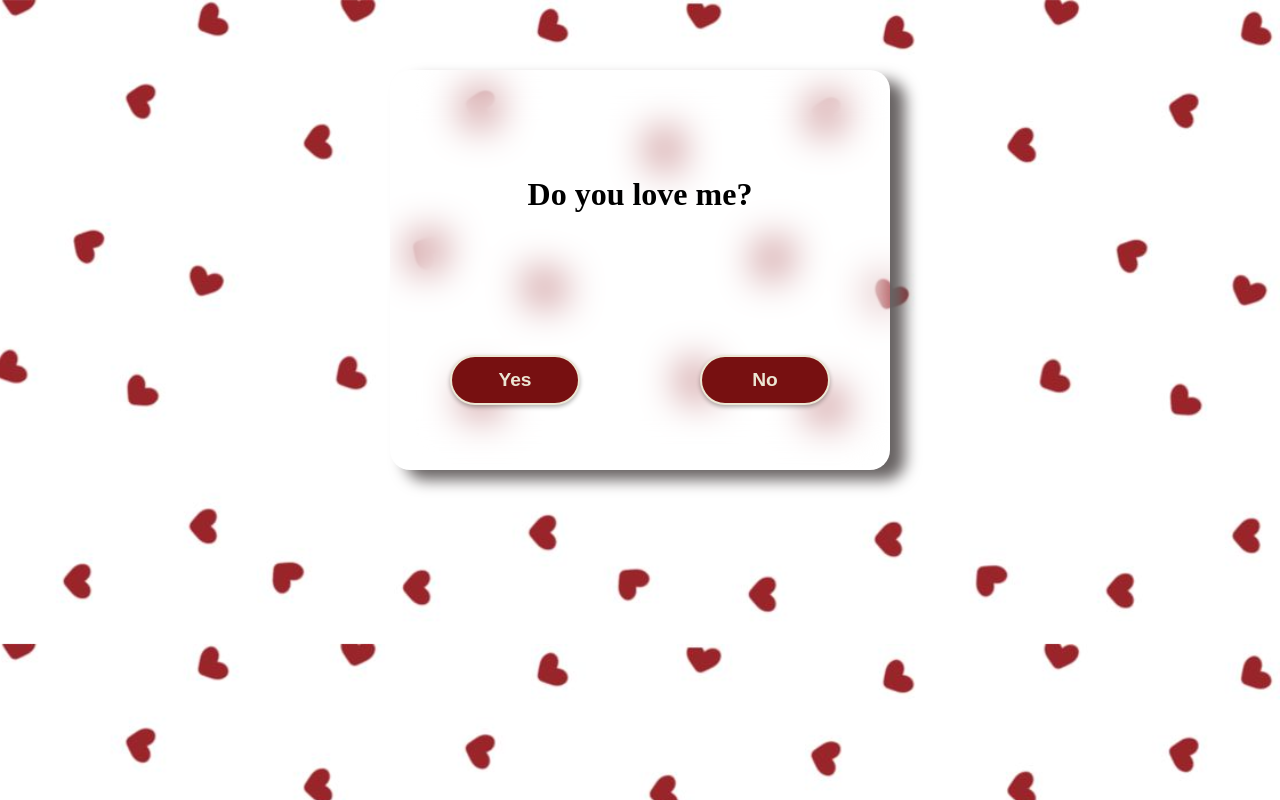
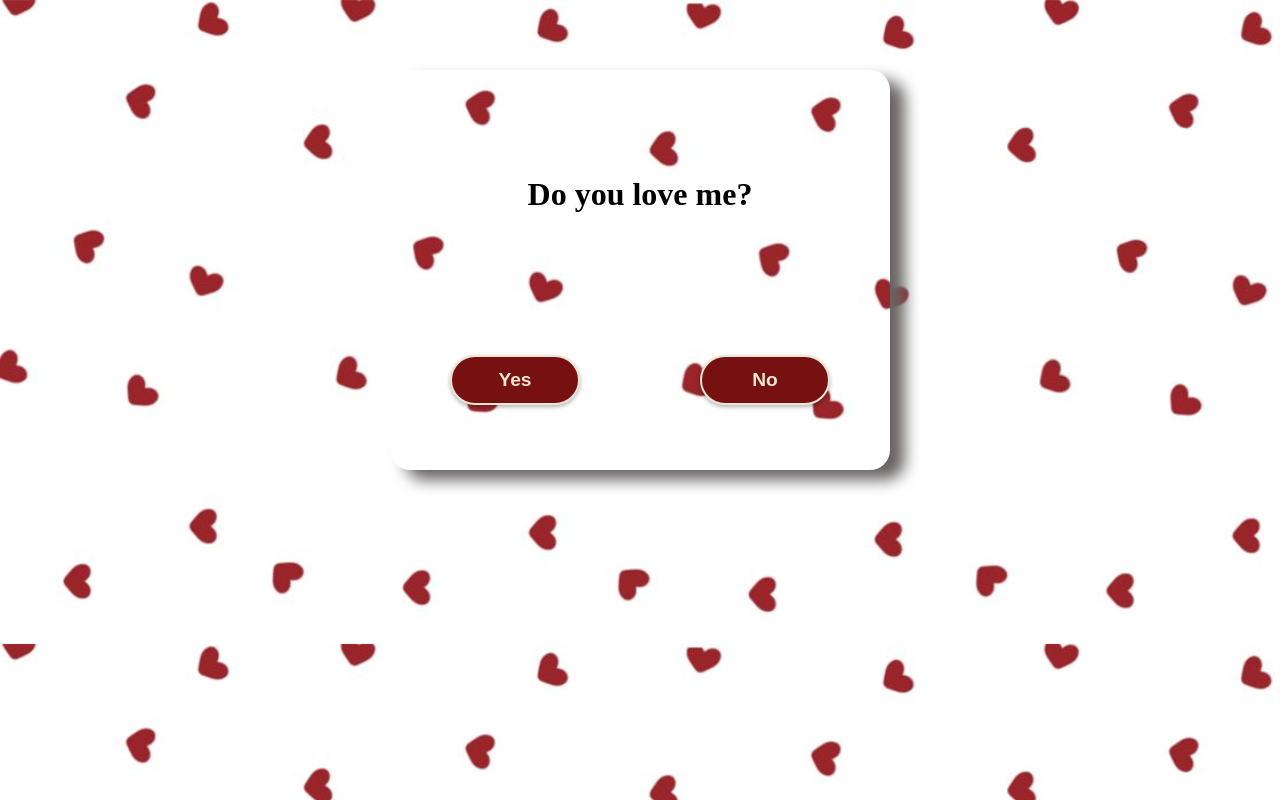
Before and after one commit to YulAndr/LovePostcard, a plain HTML site: page index.html in a window 1280 px wide. Drawn offline with Linux system fonts and the light colour scheme.

Commit message:
Update button.css

```diff
--- a/button.css
+++ b/button.css
@@ -14,7 +14,7 @@
 }
 
 .wrapper {
-    backdrop-filter: blur(20px);
+    backdrop-filter: -webkit-blur(20px);
     display: flex;
     flex-direction: column;
     justify-content: space-evenly;
```
